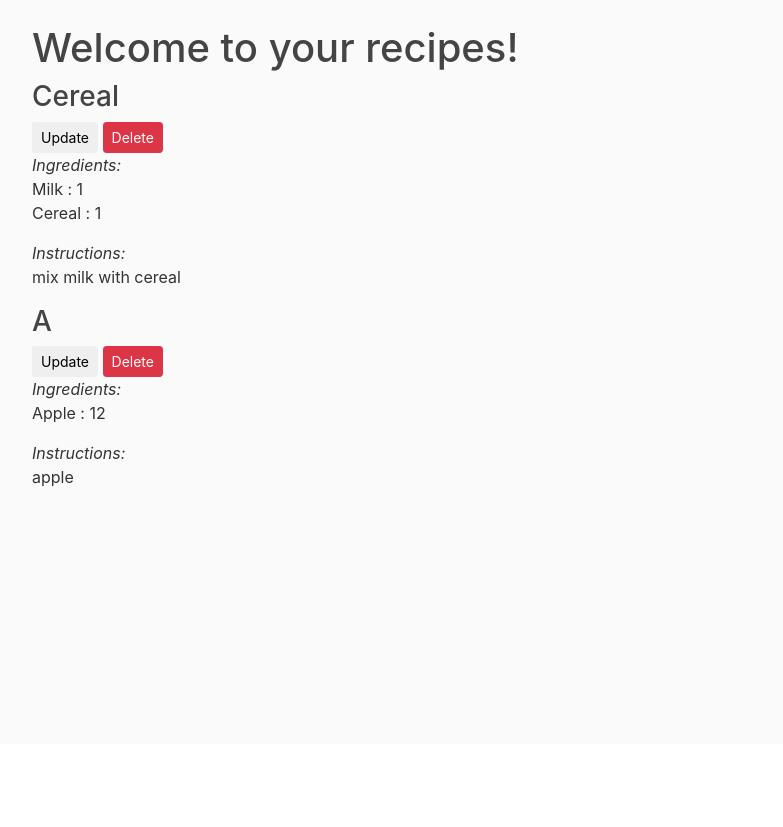
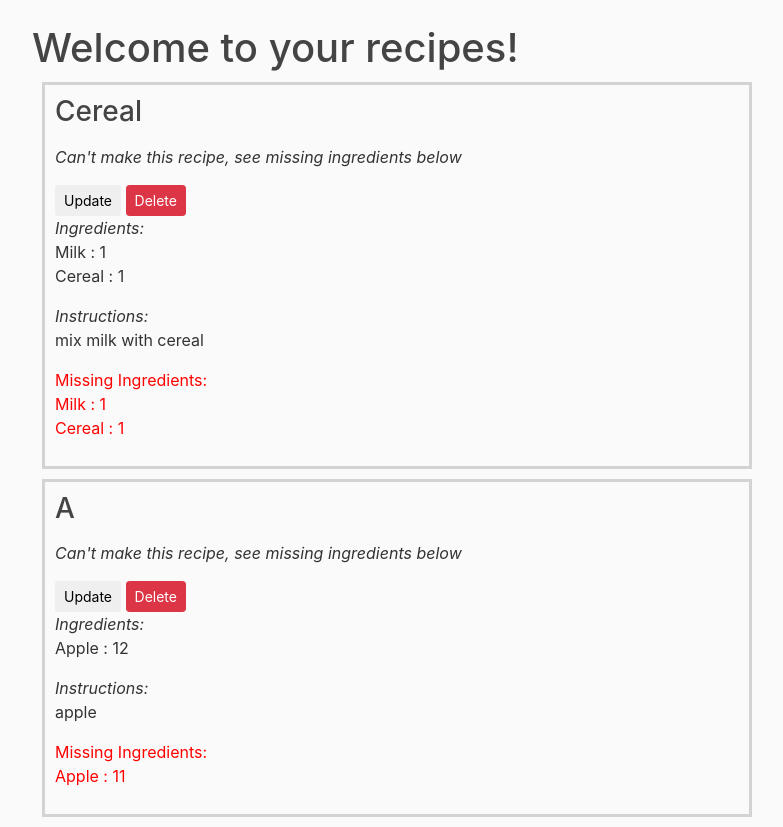
Before and after one commit to The-Cheese-Catchers/whatdowehave, a Flask app: page /search_recipe in a window 1280 px wide. Shown: the part 56-883 px from the top of the page, without its empty margins (53-836 px from the left). Before the commit the page ends 543 px from the top, so only its background shows below. Run offline with Flask 2, Linux system fonts and the light colour scheme; a user stored in the database is signed in; data comes from the database, SQL or seed files in the repository; both versions use the stored data as it was after the commit; some libraries are stand-ins or nearby versions.

Commit message:
Implemented use recipes

```diff
--- a/wdwh/models.py
+++ b/wdwh/models.py
@@ -47,18 +47,6 @@ class User(db.Model, UserMixin):
             db.session.commit()
         return True
 
-    def makeRecipe(self, recipe_name):
-        recipe = Recipe.query.filter_by(name=recipe_name,user_id=self.id).first()
-        if not recipe.canMake(self.id):
-            return False
-        ingrs = Ingredient.query.filter_by(recipe_id=recipe.id)
-        for ingredient in ingrs:
-            if ingredient.qty == recipe.getIngredient(ingredient.name).qty:
-                self.deleteFromPantry(ingredient.name)
-            else:
-                self.removeFromPantry(ingredient.name, ingredient.qty)
-        db.session.commit()
-        return True
 
     def addIngredientsToRecipe(self, recipe, ingredients):
         # ingredients is still in the form (name1, qty1; name2, qty2, ...)
@@ -109,6 +97,39 @@ class User(db.Model, UserMixin):
         db.session.delete(recipe)
         db.session.commit()
 
+    # Says how many times a recipe can be made
+    def canMakeRecipe(self, recipe):
+        recipe_ingrs = RecipeIngredient.query.filter_by(recipe_id=recipe.id).all()
+        maxMakes = 1e9
+        for recipe_ingr in recipe_ingrs:
+            pantry_ingr = self.getIngredientFromPantry(recipe_ingr.name)
+            if not pantry_ingr:
+                return 0
+            if pantry_ingr.qty < recipe_ingr.qty:
+                return 0
+            else:
+                maxMakes = min(maxMakes, pantry_ingr.qty//recipe_ingr.qty)
+        return maxMakes
+
+    # Makes recipe using pantry
+    def makeRecipe(self, recipe):
+        recipe_ingrs = RecipeIngredient.query.filter_by(recipe_id=recipe.id).all()
+        for recipe_ingr in recipe_ingrs:
+            pantry_ingr = self.getIngredientFromPantry(recipe_ingr.name)
+            pantry_ingr.decrease(recipe_ingr.qty)
+
+    # Sees which ingredients are missing to make a recipe
+    def missingIngredients(self, recipe):
+        missing_ingrs = []
+        recipe_ingrs = RecipeIngredient.query.filter_by(recipe_id=recipe.id).all()
+        for recipe_ingr in recipe_ingrs:
+            pantry_ingr = self.getIngredientFromPantry(recipe_ingr.name)
+            if not pantry_ingr:
+                missing_ingrs.append((recipe_ingr.name, recipe_ingr.qty))
+            elif pantry_ingr.qty < recipe_ingr.qty:
+                missing_ingrs.append((recipe_ingr.name, recipe_ingr.qty - pantry_ingr.qty))
+        return missing_ingrs
+
 
 class Recipe(db.Model):
     id = db.Column(db.Integer, primary_key=True)
@@ -135,14 +156,12 @@ class Recipe(db.Model):
             db.session.add(new_ingr)
         db.session.commit()
 
-    def canMake(self, user_id):
-        ingrs = Ingredient.query.filter_by(user_id=user_id)
-        for ingredient in ingrs:
-            if self.getIngredient(ingredient.name) is None\
-                    or self.getIngredient(ingredient.name).qty > ingredient.qty:
-                return False
-
-        return True
+    def canMake(self):
+        return self.owner.canMakeRecipe(self)
+    def make(self):
+        self.owner.makeRecipe(self)
+    def missingIngredients(self):
+        return self.owner.missingIngredients(self)
 
     def update_instr(self,text):
         self.instructions = text
--- a/wdwh/routes.py
+++ b/wdwh/routes.py
@@ -80,7 +80,6 @@ def search_recipe():
         recipe_name = search_form.query.data
         # SEARCH API FOR THIS RECIPE AND LIST OUT DETAILS ON SEPARATE PAGE
     all_recipes = Recipe.query.filter_by(user_id=current_user.id).all()
-    #all_ingr = Ingredient.query.all()
     return render_template("search_recipe.html", title="Search Recipe",
                 form=search_form, recipes=all_recipes, RecipeIngredient=RecipeIngredient)
 
@@ -159,3 +158,13 @@ def delete_recipe(recipe_id):
     current_user.deleteRecipe(recipe)
     flash(f"Recipe [{recipe_name}] deleted!", "success")
     return redirect(url_for("search_recipe"))
+
+@app.route("/search_recipe/<int:recipe_id>/make", methods=["GET","POST"])
+@login_required
+def make_recipe(recipe_id):
+    recipe = Recipe.query.get_or_404(recipe_id)
+    if recipe.user_id != current_user.id or recipe.canMake() == 0:
+        abort(403)
+    recipe.make()
+    flash(f"Recipe [{recipe.name}] made!", "success")
+    return redirect(url_for("search_recipe"))
--- a/wdwh/templates/search_recipe.html
+++ b/wdwh/templates/search_recipe.html
@@ -3,7 +3,20 @@
     <h1>Welcome to your recipes!</h1>
     {% if recipes %}
         {% for recipe in recipes%}
-            <h3>{{recipe.name}}</h3>
+        <div style="border-style: solid; padding: 10px; margin: 10px; border-color: lightgray;">
+            <h3>{{recipe.name}} </h3>
+            <p>
+                {% set num = recipe.canMake() %}
+                {% if num > 0 %}
+                    <i>Can make {{num}} of this recipe</i>
+                {% else %}
+                    <p><i>Can't make this recipe, see missing ingredients below</i></p>
+                {% endif %}
+            </p>
+            {% if num > 0 %}
+            <a href="{{ url_for('make_recipe',recipe_id=recipe.id) }}">
+                <button class="btn btn-success btn-sm">Make</button></a>
+            {% endif %}
             <a href="{{ url_for('update_recipe',recipe_id=recipe.id) }}">
                 <button class="btn btn-sm">Update</button></a>
             <a href="{{ url_for('delete_recipe',recipe_id=recipe.id) }}">
@@ -19,7 +32,17 @@
             {% endif %}
             <p><i>Instructions:</i><br>
             {{recipe.instructions}}</p>
+            {% if num == 0 %}
+            <p style="color: red;">
+                Missing Ingredients:
+                {% for missing in recipe.missingIngredients() %}
+                    <br>{{missing[0]}} : {{missing[1]}}
+                {% endfor %}
+            </p>
+            {% endif %}
+        </div>
         {% endfor %}
+
     {% else %}
         You currently have no recipes added. Try adding some!
     {% endif %}
```
Also changed, not shown: wdwh/templates/enter_recipe.html (+0 -13 lines), wdwh/site.db.
